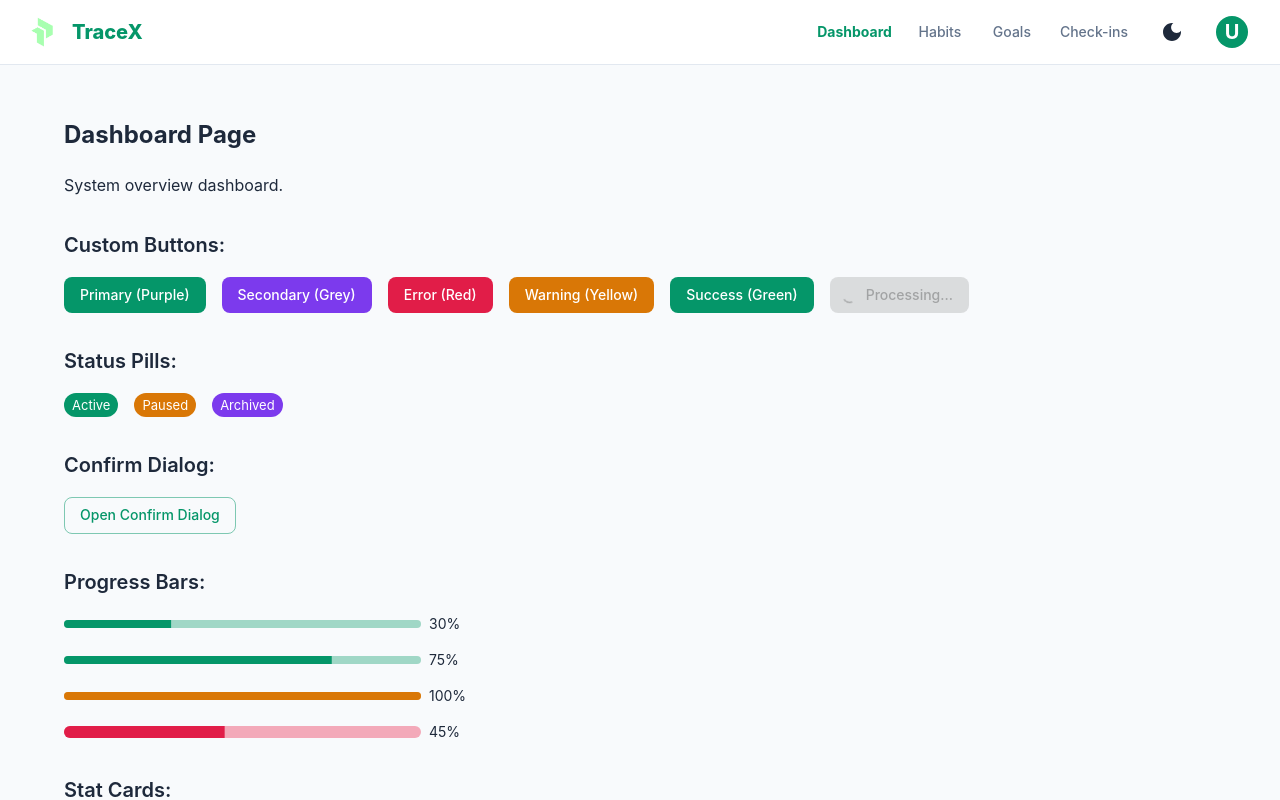
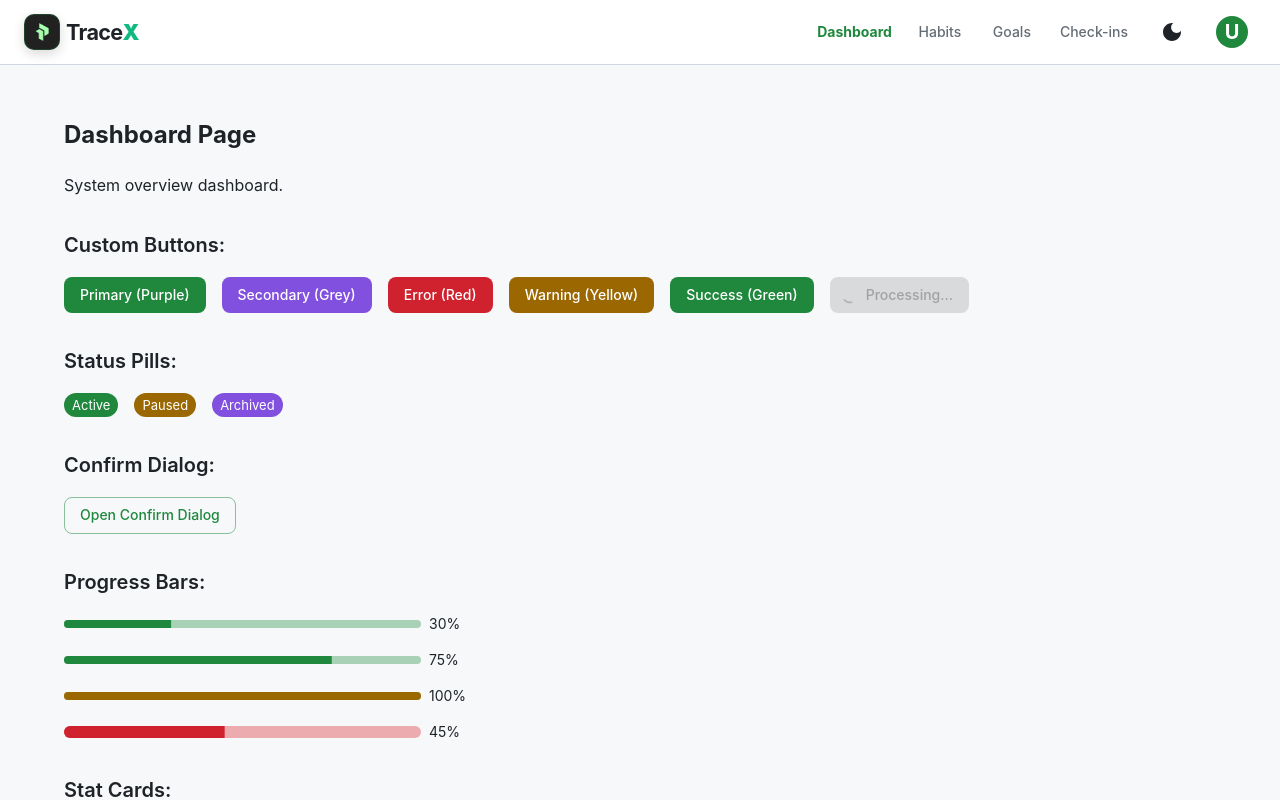
Before and after one commit to NghiaDPTWorkk/habit-hub, a React (Vite) app in the folder fe/: page / in a window 1280 px wide. Shown: the top 800 px of the page. Built offline with nearby package versions, Linux system fonts and the light colour scheme.

Commit message:
feat(theme): HH-29 - update branding logo and colors to github theme

```diff
--- a/fe/src/components/layouts/MainLayout.tsx
+++ b/fe/src/components/layouts/MainLayout.tsx
@@ -1,5 +1,6 @@
 import React from 'react'
 import { Link as RouterLink, Outlet, useLocation } from 'react-router-dom'
+import { alpha } from '@mui/material/styles'
 import {
   AppBar,
   Toolbar,
@@ -16,7 +17,11 @@ import { Icons } from '@/components/ui/icons'
 import logo3Img from '@/assets/logo3.png'
 
 const USER_INITIAL = 'U'
-const BRAND_NAME = 'TraceX'
+const BRAND_FIRST_PART = 'Trace'
+const BRAND_SECOND_PART = 'X'
+const BRAND_FONT_SIZE = '1.35rem'
+const BRAND_LETTER_SPACING = '-0.03em'
+const BRAND_X_COLOR = '#10B981'
 
 export const MainLayout: React.FC = () => {
   const currentYear = new Date().getFullYear()
@@ -56,18 +61,53 @@ export const MainLayout: React.FC = () => {
               display: 'flex',
               alignItems: 'center',
               flexGrow: 1,
-              gap: 1.5,
+              gap: 0.75,
               textDecoration: 'none',
             }}
           >
             <Box
-              component="img"
-              src={logo3Img}
-              alt="Logo"
-              sx={{ height: 36, width: 'auto', objectFit: 'contain' }}
-            />
-            <Typography variant="h6" sx={{ fontWeight: 800, color: 'primary.main' }}>
-              {BRAND_NAME}
+              sx={(theme) => ({
+                display: 'flex',
+                alignItems: 'center',
+                justifyContent: 'center',
+                height: 36,
+                width: 36,
+                borderRadius: 1.25,
+                bgcolor: theme.palette.grey[900],
+                border: '1px solid',
+                borderColor: alpha(theme.palette.primary.main, 0.35),
+                boxShadow: `0 4px 12px ${alpha(theme.palette.common.black, 0.15)}`,
+                p: 0.75,
+              })}
+            >
+              <Box
+                component="img"
+                src={logo3Img}
+                alt="Logo"
+                sx={{ height: '100%', width: '100%', objectFit: 'contain' }}
+              />
+            </Box>
+            <Typography
+              variant="h6"
+              sx={{
+                fontWeight: 700,
+                fontSize: BRAND_FONT_SIZE,
+                letterSpacing: BRAND_LETTER_SPACING,
+                color: 'text.primary',
+                display: 'flex',
+                alignItems: 'center',
+              }}
+            >
+              {BRAND_FIRST_PART}
+              <Box
+                component="span"
+                sx={{
+                  color: BRAND_X_COLOR,
+                  fontWeight: 900,
+                }}
+              >
+                {BRAND_SECOND_PART}
+              </Box>
             </Typography>
           </Box>
           <Box sx={{ display: 'flex', gap: 1, alignItems: 'center' }}>
--- a/fe/src/theme/index.ts
+++ b/fe/src/theme/index.ts
@@ -11,51 +11,51 @@ export const getTheme = (mode: 'light' | 'dark') =>
     palette: {
       mode,
       primary: {
-        main: '#059669',
-        light: mode === 'light' ? '#ECFDF5' : 'rgba(5, 150, 105, 0.12)',
-        dark: '#047857',
+        main: mode === 'light' ? '#1f883d' : '#238636',
+        light: mode === 'light' ? '#dafbe1' : 'rgba(35, 134, 54, 0.15)',
+        dark: mode === 'light' ? '#1a7f37' : '#2ea44f',
         contrastText: '#ffffff',
       },
       secondary: {
-        main: '#7C3AED',
-        light: mode === 'light' ? '#F5F3FF' : 'rgba(124, 58, 237, 0.12)',
-        dark: '#6D28D9',
+        main: mode === 'light' ? '#8250df' : '#8957e5',
+        light: mode === 'light' ? '#f5f0ff' : 'rgba(137, 87, 229, 0.15)',
+        dark: mode === 'light' ? '#6639b6' : '#a371f7',
         contrastText: '#ffffff',
       },
       error: {
-        main: '#E11D48',
-        light: mode === 'light' ? '#FFF1F2' : 'rgba(225, 29, 72, 0.12)',
-        dark: '#BE123C',
+        main: mode === 'light' ? '#cf222e' : '#f85149',
+        light: mode === 'light' ? '#ffebe9' : 'rgba(248, 81, 73, 0.15)',
+        dark: mode === 'light' ? '#a0111f' : '#da3633',
         contrastText: '#ffffff',
       },
       warning: {
-        main: '#D97706',
-        light: mode === 'light' ? '#FEF3C7' : 'rgba(217, 119, 6, 0.12)',
-        dark: '#92400E',
+        main: mode === 'light' ? '#9a6700' : '#d29922',
+        light: mode === 'light' ? '#fff8c5' : 'rgba(210, 153, 34, 0.15)',
+        dark: mode === 'light' ? '#704c00' : '#9e6a00',
         contrastText: '#ffffff',
       },
       success: {
-        main: '#059669',
-        light: mode === 'light' ? '#ECFDF5' : 'rgba(5, 150, 105, 0.12)',
-        dark: '#047857',
+        main: mode === 'light' ? '#1f883d' : '#238636',
+        light: mode === 'light' ? '#dafbe1' : 'rgba(35, 134, 54, 0.15)',
+        dark: mode === 'light' ? '#1a7f37' : '#2ea44f',
         contrastText: '#ffffff',
       },
       info: {
-        main: '#2563EB',
-        light: mode === 'light' ? '#EFF6FF' : 'rgba(37, 99, 235, 0.12)',
-        dark: '#1D4ED8',
+        main: mode === 'light' ? '#0969da' : '#2f81f7',
+        light: mode === 'light' ? '#ddf4ff' : 'rgba(47, 129, 247, 0.15)',
+        dark: mode === 'light' ? '#0550ae' : '#58a6ff',
         contrastText: '#ffffff',
       },
       background: {
-        default: mode === 'light' ? '#F8FAFC' : '#0F172A',
-        paper: mode === 'light' ? '#FFFFFF' : '#1E293B',
-        dark: '#0F172A',
+        default: mode === 'light' ? '#f6f8fa' : '#0d1117',
+        paper: mode === 'light' ? '#ffffff' : '#161b22',
+        dark: '#0d1117',
       },
       text: {
-        primary: mode === 'light' ? '#1E293B' : '#F8FAFC',
-        secondary: mode === 'light' ? '#64748B' : '#94A3B8',
+        primary: mode === 'light' ? '#1f2328' : '#e6edf3',
+        secondary: mode === 'light' ? '#656d76' : '#7d8590',
       },
-      divider: mode === 'light' ? '#e2e8f0' : '#334155',
+      divider: mode === 'light' ? '#d0d7de' : '#30363d',
     },
     typography: {
       fontFamily: [
@@ -95,51 +95,51 @@ export const getTheme = (mode: 'light' | 'dark') =>
         variants: [
           {
             props: { variant: 'contained', color: 'primary' },
-            style: {
+            style: ({ theme }) => ({
               '&:hover': {
-                backgroundColor: '#10B981',
+                backgroundColor: theme.palette.primary.dark,
               },
-            },
+            }),
           },
           {
             props: { variant: 'contained', color: 'secondary' },
-            style: {
+            style: ({ theme }) => ({
               '&:hover': {
-                backgroundColor: '#8B5CF6',
+                backgroundColor: theme.palette.secondary.dark,
               },
-            },
+            }),
           },
           {
             props: { variant: 'contained', color: 'success' },
-            style: {
+            style: ({ theme }) => ({
               '&:hover': {
-                backgroundColor: '#10B981',
+                backgroundColor: theme.palette.success.dark,
               },
-            },
+            }),
           },
           {
             props: { variant: 'contained', color: 'error' },
-            style: {
+            style: ({ theme }) => ({
               '&:hover': {
-                backgroundColor: '#F43F5E',
+                backgroundColor: theme.palette.error.dark,
               },
-            },
+            }),
           },
           {
             props: { variant: 'contained', color: 'warning' },
-            style: {
+            style: ({ theme }) => ({
               '&:hover': {
-                backgroundColor: '#F59E0B',
+                backgroundColor: theme.palette.warning.dark,
               },
-            },
+            }),
           },
           {
             props: { variant: 'contained', color: 'info' },
-            style: {
+            style: ({ theme }) => ({
               '&:hover': {
-                backgroundColor: '#3B82F6',
+                backgroundColor: theme.palette.info.dark,
               },
-            },
+            }),
           },
         ],
       },
```
